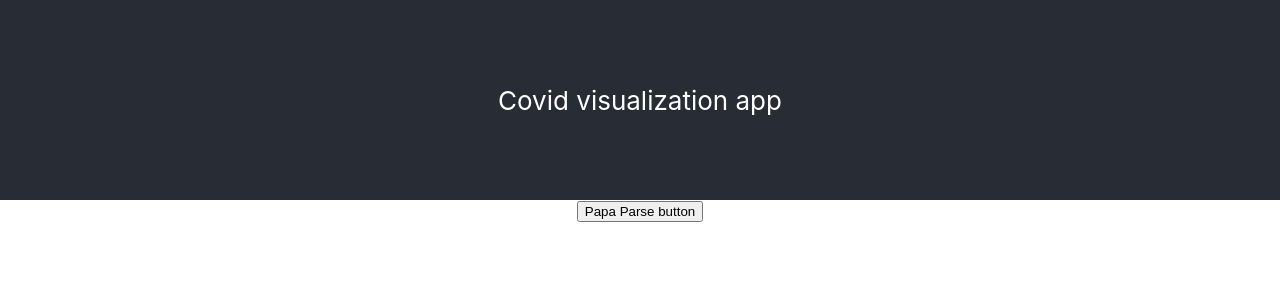
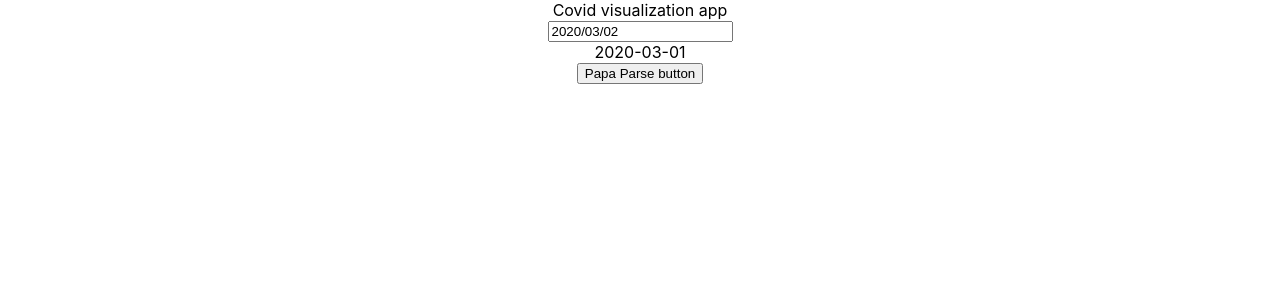
Before and after one commit to Khaladin/Covid-Cases, a React (Create React App) app: page / in a window 1280 px wide. Shown: the top 300 px of the page. Built offline with nearby package versions, Linux system fonts and the light colour scheme.

Commit message:
update to use date picker

```diff
--- a/package.json
+++ b/package.json
@@ -7,8 +7,10 @@
     "@testing-library/react": "^9.3.2",
     "@testing-library/user-event": "^7.1.2",
     "d3": "^5.16.0",
+    "moment": "^2.27.0",
     "papaparse": "^5.2.0",
     "react": "^16.13.1",
+    "react-datepicker": "^3.0.0",
     "react-dom": "^16.13.1",
     "react-scripts": "3.4.1"
   },
--- a/src/App.js
+++ b/src/App.js
@@ -1,30 +1,33 @@
 import React, { useState } from 'react';
 import Papa from 'papaparse';
+import moment from 'moment';
 
 import SunBurst from './SunBurst/SunBurst';
+import { DateSelector } from './Components/DateSelector'
 import './App.css';
 
 function App() {
   const [covidValues, setCovidValues] = useState();
   const [filteredValues, setFilteredValues] = useState([]);
+  const [date, setDate] = useState(new Date('2020-03-02'));
+  const [formatedDate, setFormatedDate] = useState('2020-03-01');
+  // const [endDate, setEndDate] = useState('2020-06-15');
 
   let filterData = (data) => {
     let stateValues = [];
     data.forEach(item => {
-      if (item.state === 'Florida' && item.county === 'Hillsborough') {
+      // && item.county === 'Hillsborough'
+      if (item.state === 'Florida' && item.date == formatedDate) {
         stateValues.push(item);
       }
     })
     setFilteredValues(stateValues);
   }
 
-  // CREATE ADDITIVE LIST FOR COUNTIES IN FLORIDA TO DISPLAY
-
-  // ADJUST DATA TO BE BASED ON A CERTAIN DAY USING REACT DATE PICKER, OR PARSE THROUGH AVAILABLE DATA
-
-  //SELECT OVER ALL STATE NUMBERS AND COMPARE STATES
-
-  // ADD IN STATE SELECT INPUT
+  let dateFunction = (date) => {
+    setDate(date);
+    setFormatedDate(moment(date).format('YYYY-MM-DD').toString());
+  }
 
   let updateData = ({data}) => {
     filterData(data);
@@ -44,10 +47,17 @@ function App() {
 
   return (
     <div className="App">
-      <header className="App-header">
+      <div>
         Covid visualization app
-      </header>
-
+      </div>
+      <DateSelector
+        date={date}
+        setDate={setDate}
+        dateFunction={dateFunction}
+      />
+      <div>
+        {formatedDate}
+      </div>
       <button onClick={papaParse}>
         Papa Parse button
       </button>
--- /dev/null
+++ b/src/Components/DateSelector.js
@@ -0,0 +1,18 @@
+import React, { useState } from 'react';
+import DatePicker from "react-datepicker";
+
+import "react-datepicker/dist/react-datepicker.css";
+
+export function DateSelector({ date, dateFunction }) {
+  return(
+    <div>
+      <DatePicker
+        selected={date}
+        onChange={date => dateFunction(date)}
+        minDate={new Date('2020-03-01')}
+        maxDate={new Date('2020-06-20')}
+        dateFormat="yyyy/MM/dd"
+      />
+    </div>
+  );
+}
--- a/src/SunBurst/SunBurst.js
+++ b/src/SunBurst/SunBurst.js
@@ -1,6 +1,5 @@
 import React, { useEffect, useState } from 'react';
 import * as d3 from "d3";
-import { create } from 'domain';
 
 function SunBurst ({ pieData, innerRadius, outerRadius }) {
   const [arcs, setArcs] = useState([]);
@@ -20,7 +19,7 @@ function SunBurst ({ pieData, innerRadius, outerRadius }) {
       setMaxCases(max);
 
       const data = createPie(pieData);
-      console.log(data);
+
       let arcs = data.map( item => {
         let createTry = d3.arc()
           .innerRadius(120)
@@ -42,10 +41,8 @@ function SunBurst ({ pieData, innerRadius, outerRadius }) {
       <svg height={400} width={400}>
         <g transform={`translate(${200} ${200})`}>
           {arcs && arcs.map( (arc, index) => {
-            console.log(sunburstData[index].data.cases, maxCases)
-            console.log(interpolate(sunburstData[index].data.cases / maxCases));
             return(
-              <path id={index} d={arc} fill={interpolate(sunburstData[index].data.cases / maxCases)}/>
+              <path key={index} d={arc} fill={interpolate(sunburstData[index].data.cases / maxCases)}/>
             )
           })}
         </g>
```
Also changed, not shown: 1 other file (tests, documents, lock files or other folders).
